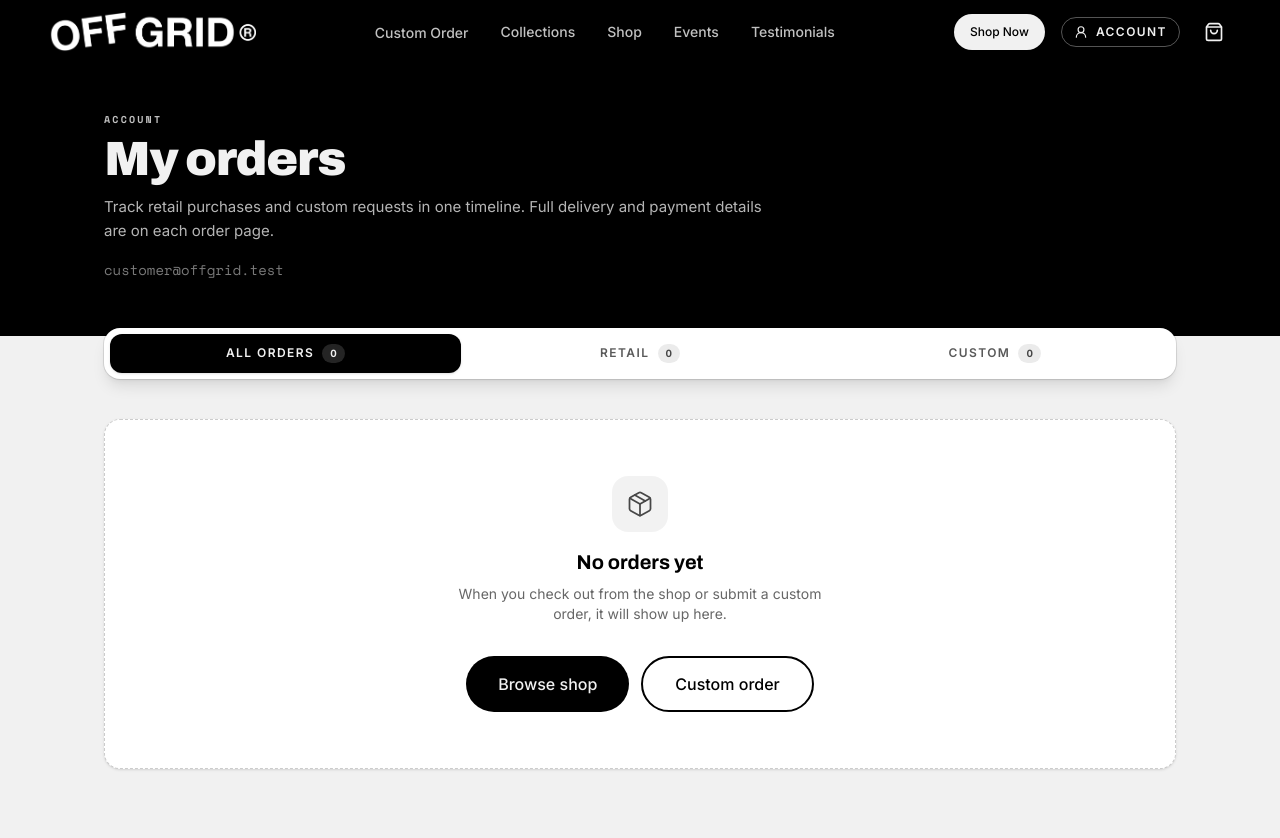
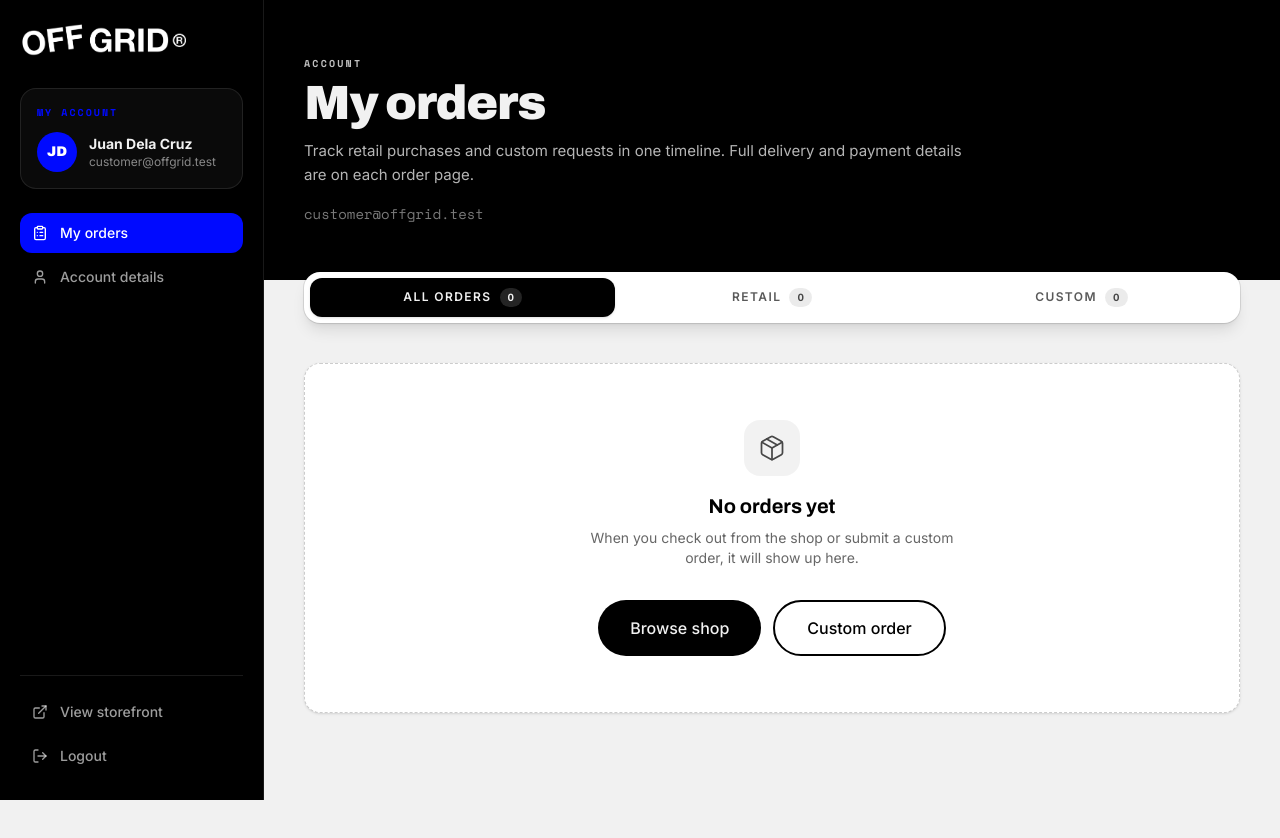
Before and after one commit to jcuady/offgrid-lifestyle, a React (Vite) app: page /login in a window 1280 px wide. Both pictures are taken after a click on the button "Sign In". Shown: the top 838 px of the page. After the commit the page ends 800 px from the top, so only its background shows below. Built offline with nearby package versions, Linux system fonts and the light colour scheme.

Commit message:
feat: give customer account the same fixed branded sidebar as admin/staff
Extend PortalLayout to support the customer role, wrap /account routes in it, hide the storefront navbar on /account, and trim the account hero padding for the portal context.

Co-authored-by: Cursor <cursoragent@cursor.com>

```diff
--- a/src/App.tsx
+++ b/src/App.tsx
@@ -103,7 +103,9 @@ export default function App() {
 function AppFrame() {
   const location = useLocation();
   const isPortalScreen =
-    location.pathname.startsWith("/portal") || location.pathname.startsWith("/login");
+    location.pathname.startsWith("/portal") ||
+    location.pathname.startsWith("/login") ||
+    location.pathname.startsWith("/account");
 
   return (
     <div className="min-h-screen bg-offgrid-cream font-sans text-offgrid-green overflow-x-hidden">
@@ -128,29 +130,18 @@ function AppFrame() {
         <Route path="/login" element={<LoginPage />} />
         <Route path="/portal" element={<PortalIndexRedirect />} />
         <Route
-          path="/account/orders"
+          path="/account"
           element={
             <RequirePortalRole roles={["customer"]}>
-              <CustomerOrdersPage />
+              <PortalLayout role="customer" />
             </RequirePortalRole>
           }
-        />
-        <Route
-          path="/account/profile"
-          element={
-            <RequirePortalRole roles={["customer"]}>
-              <CustomerProfilePage />
-            </RequirePortalRole>
-          }
-        />
-        <Route
-          path="/account/orders/:orderId"
-          element={
-            <RequirePortalRole roles={["customer"]}>
-              <CustomerOrderDetailPage />
-            </RequirePortalRole>
-          }
-        />
+        >
+          <Route index element={<Navigate to="/account/orders" replace />} />
+          <Route path="orders" element={<CustomerOrdersPage />} />
+          <Route path="profile" element={<CustomerProfilePage />} />
+          <Route path="orders/:orderId" element={<CustomerOrderDetailPage />} />
+        </Route>
         <Route path="/portal/customer" element={<Navigate to="/account/orders" replace />} />
         <Route path="/portal/customer/orders" element={<Navigate to="/account/orders" replace />} />
         <Route path="/portal/customer/profile" element={<Navigate to="/account/profile" replace />} />
--- a/src/components/account/AccountPageShell.tsx
+++ b/src/components/account/AccountPageShell.tsx
@@ -26,7 +26,7 @@ export function AccountPageShell({
 }: AccountPageShellProps) {
   return (
     <div className={cn("portal-surface min-h-screen w-full min-w-0 overflow-x-hidden bg-offgrid-cream pb-16 sm:pb-20", className)}>
-      <div className="bg-offgrid-green pb-12 pt-24 text-offgrid-cream sm:pb-14 sm:pt-28">
+      <div className="bg-offgrid-green pb-12 pt-10 text-offgrid-cream sm:pb-14 sm:pt-14">
         <div className={accountContainer}>
           <p className="font-mono text-[10px] font-semibold uppercase tracking-[0.22em] text-offgrid-cream/80">{eyebrow}</p>
           <h1
--- a/src/components/portal/PortalLayout.tsx
+++ b/src/components/portal/PortalLayout.tsx
@@ -13,6 +13,7 @@ import {
   Menu,
   X,
   ExternalLink,
+  User,
 } from "lucide-react";
 import { LOGO_WORDMARK_WHITE } from "@/src/lib/brandAssets";
 import { cn } from "@/src/lib/utils";
@@ -20,15 +21,22 @@ import { usePortalStore, type UserRole } from "@/src/store/usePortalStore";
 import { localAuthService } from "@/src/services";
 
 interface PortalLayoutProps {
-  role: Exclude<UserRole, "customer">;
+  role: UserRole;
 }
 
-const labelsByRole: Record<Exclude<UserRole, "customer">, string> = {
+const labelsByRole: Record<UserRole, string> = {
   admin: "Admin Console",
   staff: "Staff Workspace",
+  customer: "My Account",
 };
 
-const navByRole: Record<Exclude<UserRole, "customer">, { name: string; to: string; icon: typeof LayoutDashboard }[]> = {
+const homeByRole: Record<UserRole, string> = {
+  admin: "/portal/admin",
+  staff: "/portal/staff",
+  customer: "/account/orders",
+};
+
+const navByRole: Record<UserRole, { name: string; to: string; icon: typeof LayoutDashboard }[]> = {
   admin: [
     { name: "Dashboard", to: "/portal/admin", icon: LayoutDashboard },
     { name: "Homepage", to: "/portal/admin/homepage", icon: Home },
@@ -43,6 +51,10 @@ const navByRole: Record<Exclude<UserRole, "customer">, { name: string; to: strin
     { name: "Dashboard", to: "/portal/staff", icon: LayoutDashboard },
     { name: "Orders", to: "/portal/staff/orders", icon: ClipboardList },
     { name: "Analytics", to: "/portal/staff/analytics", icon: BarChart3 },
+  ],
+  customer: [
+    { name: "My orders", to: "/account/orders", icon: ClipboardList },
+    { name: "Account details", to: "/account/profile", icon: User },
   ],
 };
 
@@ -102,7 +114,7 @@ export function PortalLayout({ role }: PortalLayoutProps) {
           <NavLink
             key={item.to}
             to={item.to}
-            end={item.to === `/portal/${role}`}
+            end={role !== "customer" && item.to === homeByRole[role]}
             onClick={onNavigate}
             className={navItemClass}
           >
```
